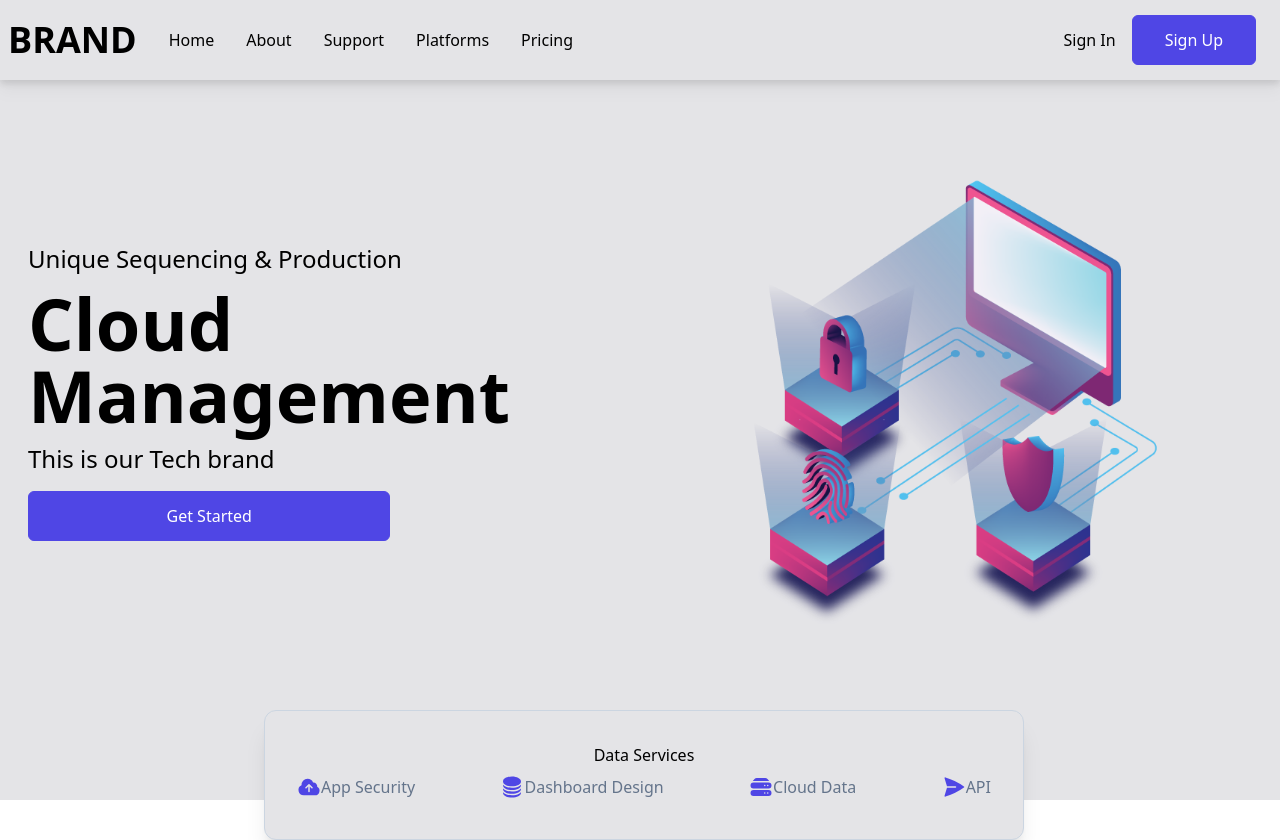
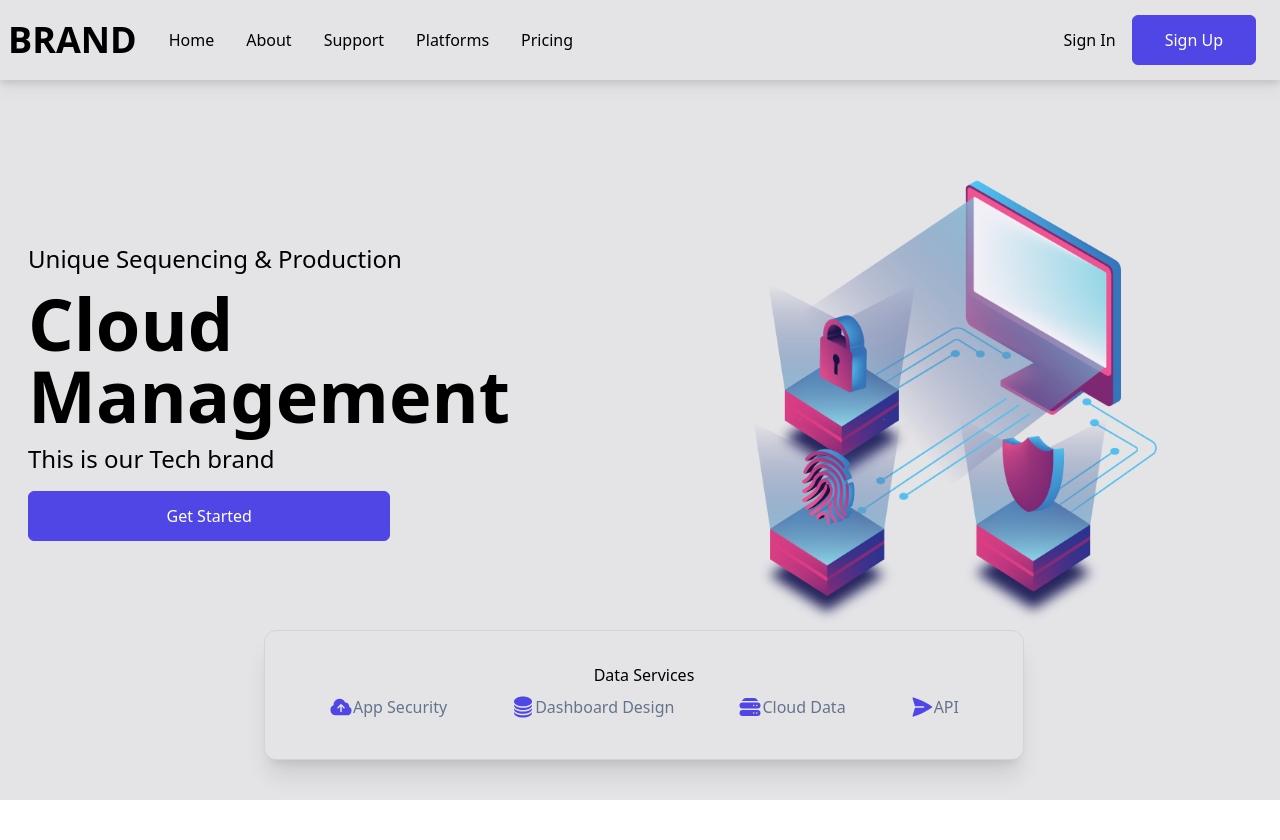
Before and after one commit to Tamarapreye-M/Cloud-App, a React (Create React App) app: page / in a window 1280 px wide. Shown: the top 840 px of the page. Built offline with nearby package versions, Linux system fonts and the light colour scheme.

Commit message:
Hero section complete

```diff
--- a/src/components/Hero.jsx
+++ b/src/components/Hero.jsx
@@ -24,11 +24,11 @@ const Hero = () => {
 					<img className="w-full" src={bgImg} alt="/" />
 				</div>
 				<div
-					className="absolute flex flex-col py-8 md:min-w-[760px] bottom-[-5%] mx-1 md:left-1/2
+					className="absolute flex flex-col py-8 md:min-w-[760px] bottom-[5%] mx-1 md:left-1/2
                 transform md:-translate-x-1/2 bg-zinc-200 border border-slate-300 rounded-xl text-center shadow-xl"
 				>
 					<p>Data Services</p>
-					<div className="flex justify-between flex-wrap px-4">
+					<div className="flex justify-evenly flex-wrap px-4">
 						<p className="flex px-4 py-2 text-slate-500">
 							<CloudArrowUpIcon className="h-6 text-indigo-600" /> App Security
 						</p>
```
